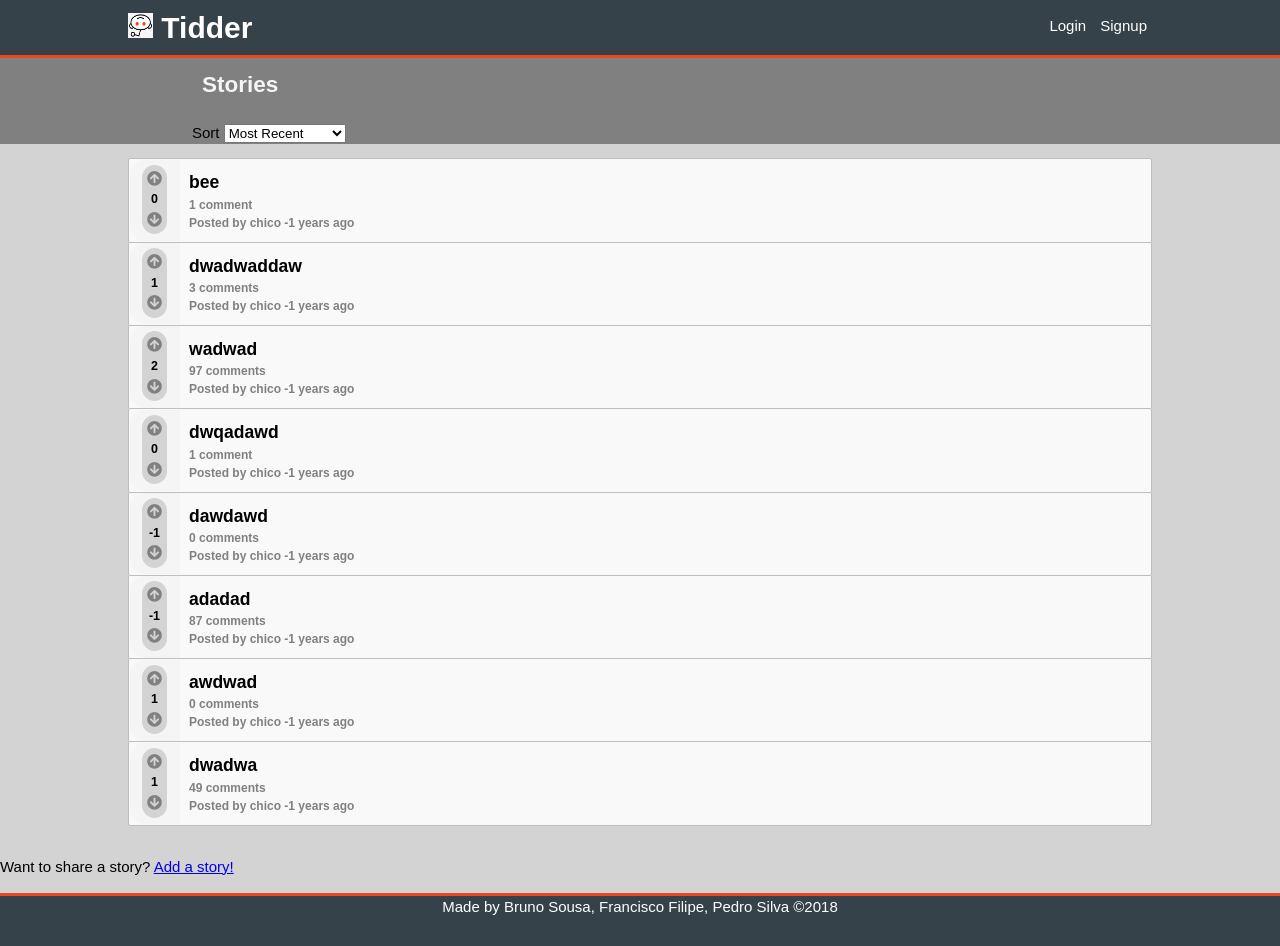
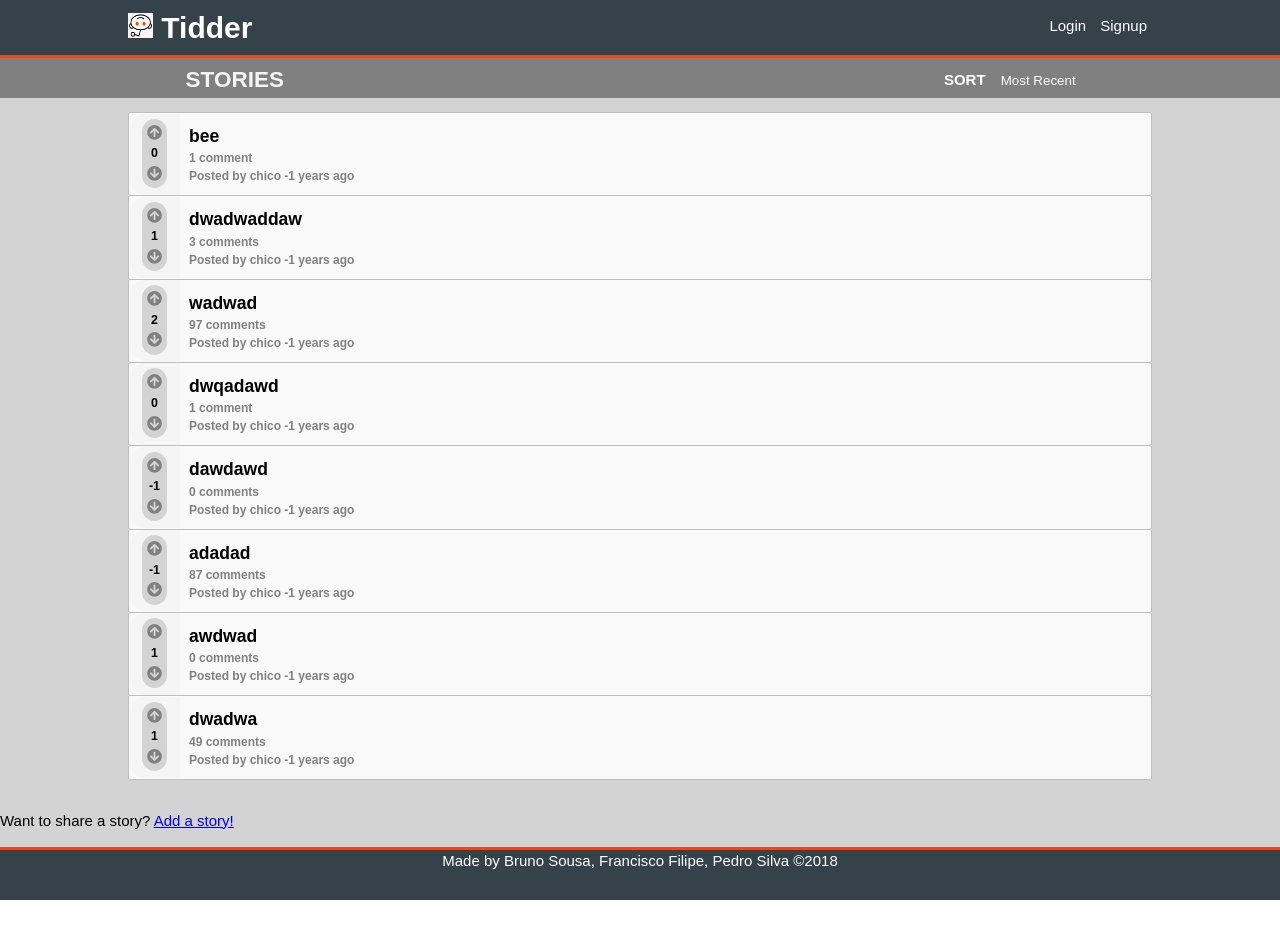
Before and after one commit to CiscoFrisco/LTW, a PHP site: page /pages/stories.php in a window 1280 px wide. After the commit the page ends 900 px from the top, so only its background shows below. Run offline with PHP 8.4, Linux system fonts and the light colour scheme; data comes from the database, SQL or seed files in the repository; data that the repository does not hold is empty; some libraries are stand-ins or nearby versions.

Commit message:
sorter css

```diff
--- a/css/style.css
+++ b/css/style.css
@@ -116,16 +116,55 @@ body > .wrapper > header nav {
     TITLE OF PAGE =================================================
 */
 
-body > .wrapper > #stories > header {
-    padding-left: 15%;
+body > .wrapper > #stories >  header {
+    padding-left: 5%;
     background-color: var(--grey-shade-5);
 }
 
-body > .wrapper > #stories > header > h2{
+body > .wrapper > #stories > header > .container > h2{
     margin: 0;
-    margin-bottom: 10px;
+    padding-top: 5px;
+    color: var(--grey-shade-1);
+    float: left;
+    text-transform: uppercase;
+}
+
+body > .wrapper > #stories > header > .container > form  {
+    float: right;
+    padding-right: 5%;
+    padding-top: 5px;
+}
+
+body > .wrapper > #stories > header > .container > form > label {
+    color: white;
+    text-transform: uppercase;
+    font-weight: bold;
+}
+
+body > .wrapper > #stories > header > .container > form > label {
+    color: white;
+    text-transform: uppercase;
+    font-weight: bold;
+}
+
+body > .wrapper > #stories > header > .container > form option {
+    background-color: var(--grey-shade-6);
+}
+
+body > .wrapper > #stories > header > .container > form select {
+    border: none;
+    background-color: inherit;
+    color: white;
+    -webkit-appearance: none;
+    -moz-appearance: none;
+    text-indent: 1px;
+    text-overflow: '';
     padding: 10px;
-    color: var(--grey-shade-1)
+}
+
+body > .wrapper > #stories > header > .container > form select:hover {
+    background-color: var(--grey-shade-6);
+    cursor: pointer;
 }
 
 /*
@@ -376,4 +415,14 @@ article.story .storyinfo h4 a:hover {
         display: block;
         padding-bottom: 15px;
     }
+
+    body > .wrapper > #stories > header > .container > form {
+        float: none;
+        width: 100%;
+    }
+
+    body > .wrapper > #stories > header > .container > h2 {
+        float: none;
+        width: 100%;
+    }
 }
--- a/templates/tpl_stories.php
+++ b/templates/tpl_stories.php
@@ -4,7 +4,9 @@
 
 		function draw_stories($stories, $selected, $not_profile){ ?>
         <section id="stories">
+
 			<header>
+			<div class = "container">
 				<h2>Stories</h2>
 				<form method="post" action="../actions/action_sort_stories.php">
 					<label>Sort
@@ -16,7 +18,9 @@
 						</select>
 					</label>
 				</form >
+				</div>
 			</header>
+
 		<div class = "container">
 			<ol>
 			<?php
```
Lines whose indentation alone changed are shown as unchanged.
